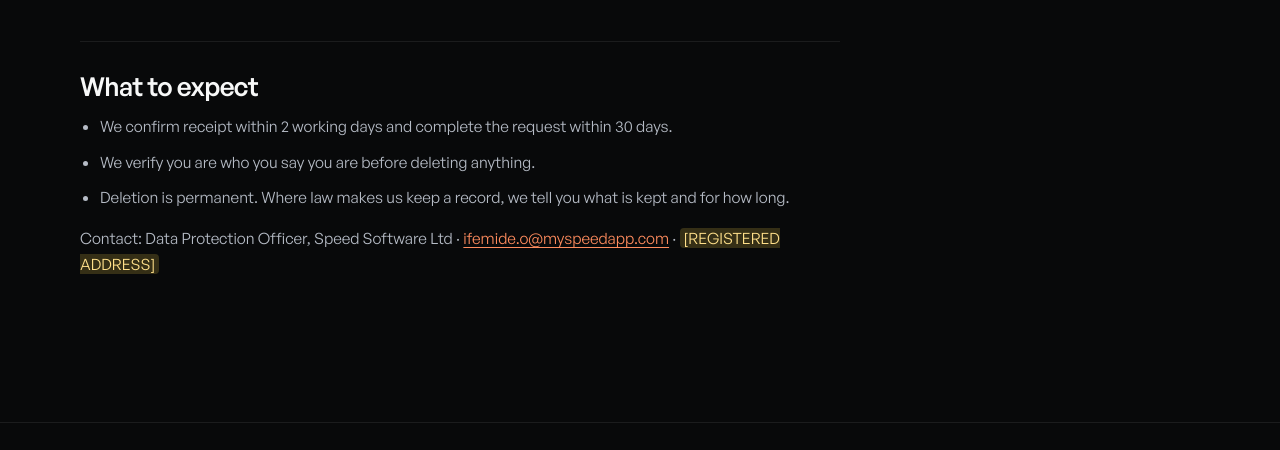
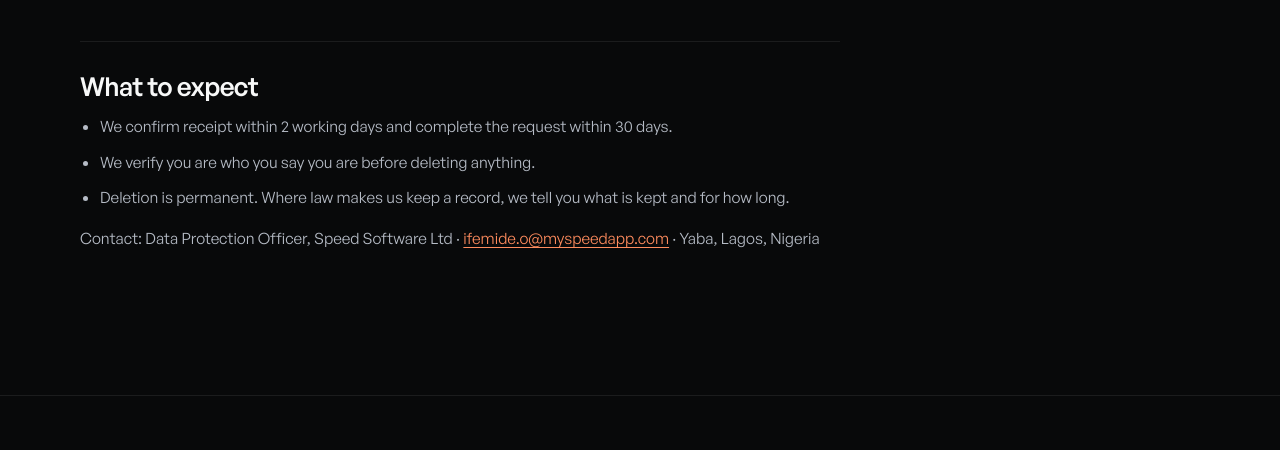
Before and after one commit to SpeedDev123/speed-website, a plain HTML site: page data-deletion.html in a window 1280 px wide. Shown: the part 1442-1892 px from the top of the page. Drawn offline with Linux system fonts and the light colour scheme.

Commit message:
Registered address

```diff
--- a/data-deletion.html
+++ b/data-deletion.html
@@ -66,7 +66,7 @@
         <li>We verify you are who you say you are before deleting anything.</li>
         <li>Deletion is permanent. Where law makes us keep a record, we tell you what is kept and for how long.</li>
       </ul>
-      <p>Contact: Data Protection Officer, Speed Software Ltd · <a href="mailto:ifemide.o@myspeedapp.com">ifemide.o@myspeedapp.com</a> · <mark class="todo">[REGISTERED ADDRESS]</mark></p>
+      <p>Contact: Data Protection Officer, Speed Software Ltd · <a href="mailto:ifemide.o@myspeedapp.com">ifemide.o@myspeedapp.com</a> · Yaba, Lagos, Nigeria</p>
     </section>
       </div>
     </div>
```
Also changed, not shown: privacy.html (+1 -1 lines).
